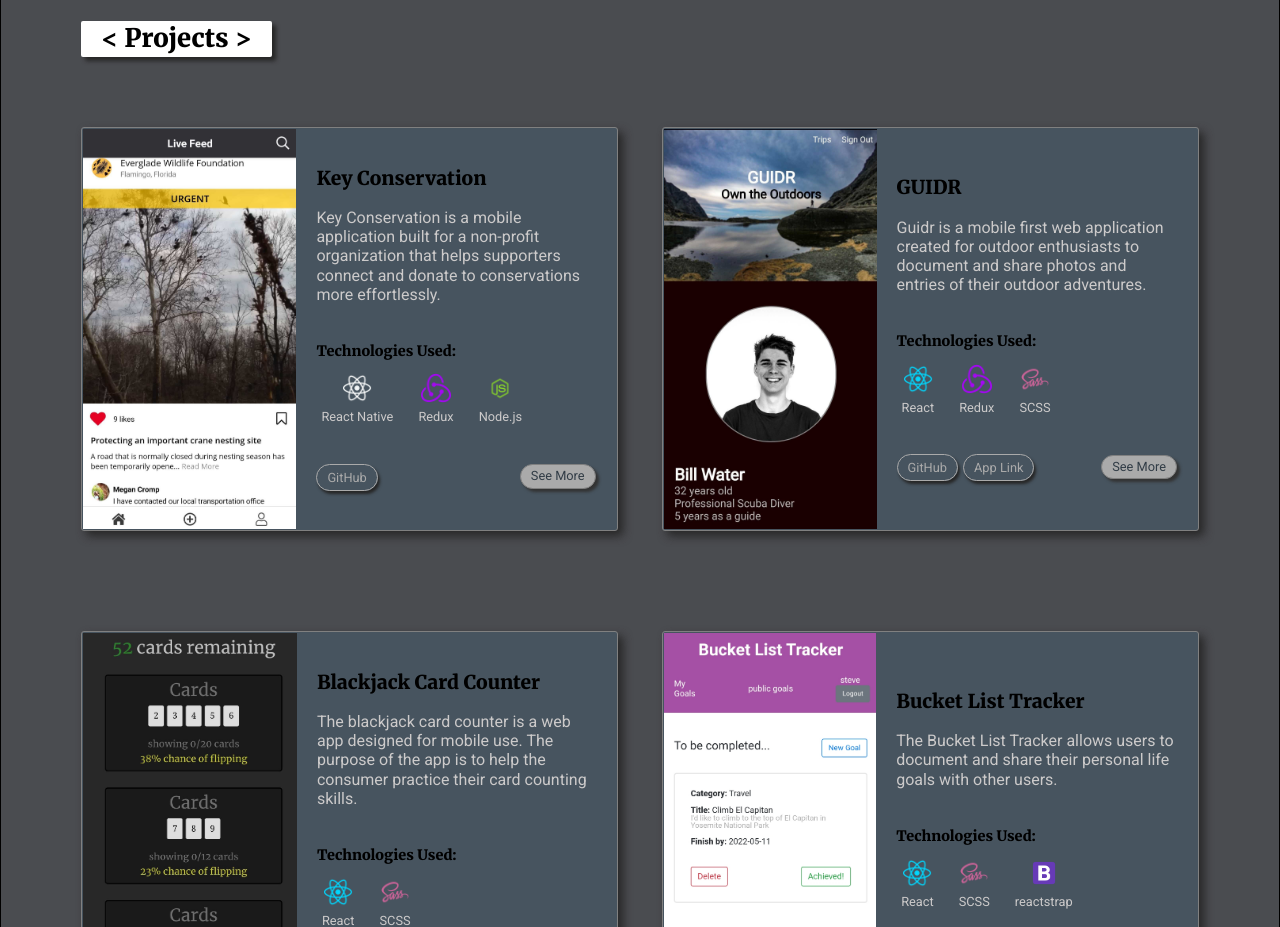
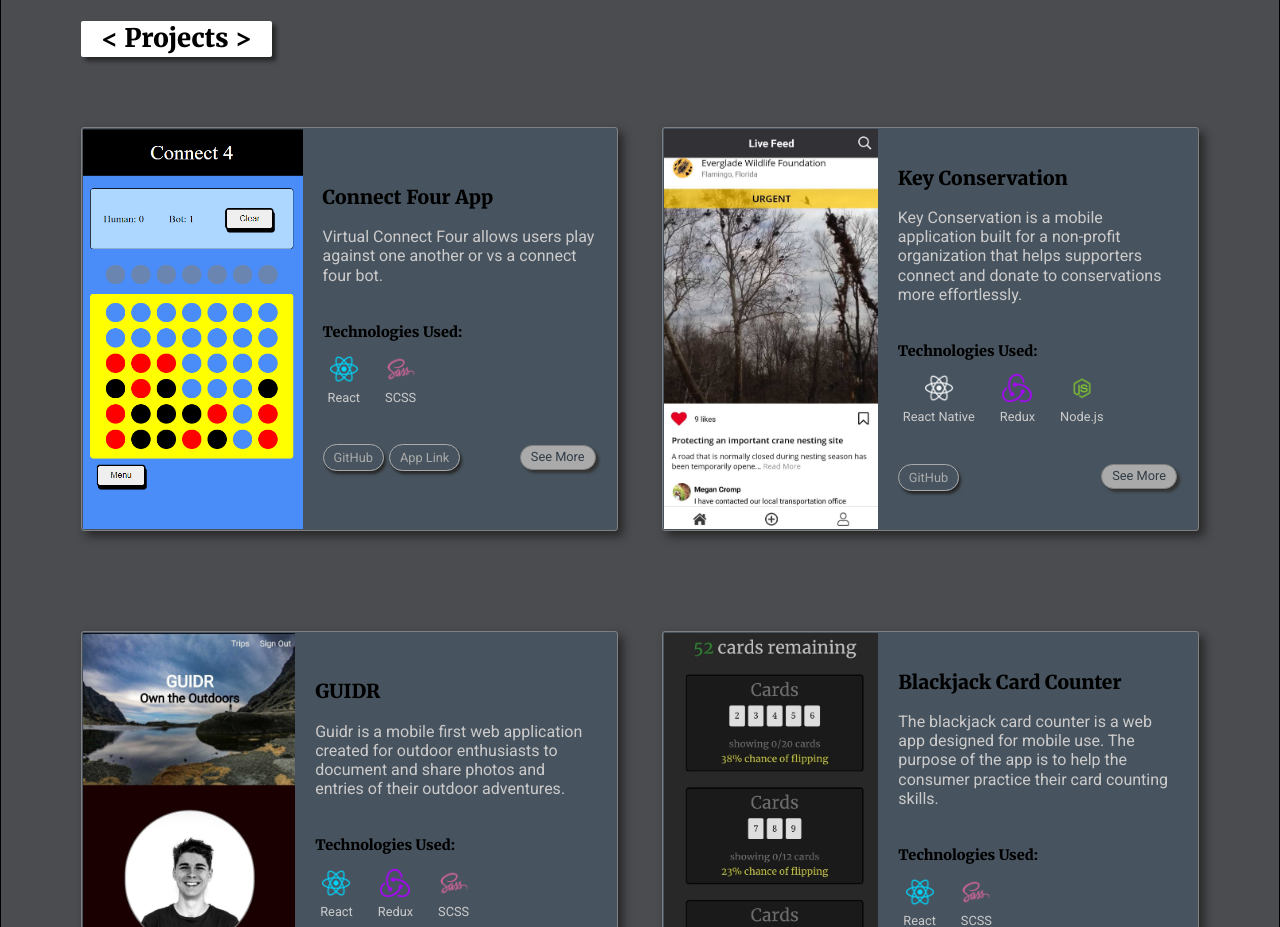
Before and after one commit to BrandonHarrison01/portfolio, a React (Create React App) app: page / in a window 1280 px wide. Shown: the part 2140-3067 px from the top of the page. Built offline with nearby package versions, Linux system fonts and the light colour scheme.

Commit message:
added first draft of connect four card

```diff
--- a/src/components/Projects.js
+++ b/src/components/Projects.js
@@ -4,6 +4,7 @@ import "../styling/Projects.scss";
 
 import { desc } from "../ProjectDescription";
 
+import connectFour from "../images/screenshots/Connect-Four.PNG";
 import keyConservation from "../images/screenshots/Key-Conservation.jpg";
 import blackjackCounter from "../images/screenshots/BlackJack-Counter.jpg";
 import bucketList from "../images/screenshots/Bucket-List.jpg";
@@ -22,6 +23,51 @@ function Projects(props) {
         <h1>{"< Projects >"}</h1>
       </div>
       <div className='cards'>
+        <div className='project-card'>
+          <img
+            src={connectFour}
+            className='screenshot'
+            alt='key conservation screenshot'
+          />
+          <div className='project-info'>
+            <h2>Connect Four App</h2>
+            <p className='proj-desc'>
+              Virtual Connect Four allows users play against one another or vs a connect four bot.
+            </p>
+            <h3>Technologies Used:</h3>
+            <div className='tech'>
+              <div>
+                <img src={reactLogo} alt='react logo' />
+                <p>React</p>
+              </div>
+              <div>
+                <img src={sassLogo} alt='sass logo' />
+                <p>SCSS</p>
+              </div>
+            </div>
+            <div className='buttons'>
+              <div>
+                <a
+                  className='github'
+                  href='https://github.com/BrandonHarrison01/connect-four'
+                  rel='noopener noreferrer'
+                  target='_blank'
+                >
+                  GitHub
+                </a>
+                <a href='https://kinnect-for.netlify.app/' rel='noopener noreferrer' target='_blank'>
+                  App Link
+                </a>
+              </div>
+              <p
+                className='see-more'
+                onClick={() => props.toggleModal(desc[0])}
+              >
+                See More
+              </p>
+            </div>
+          </div>
+        </div>
         <div className='project-card'>
           <img
             src={keyConservation}
```
Also changed, not shown: src/images/screenshots/Connect-Four.PNG (added).
